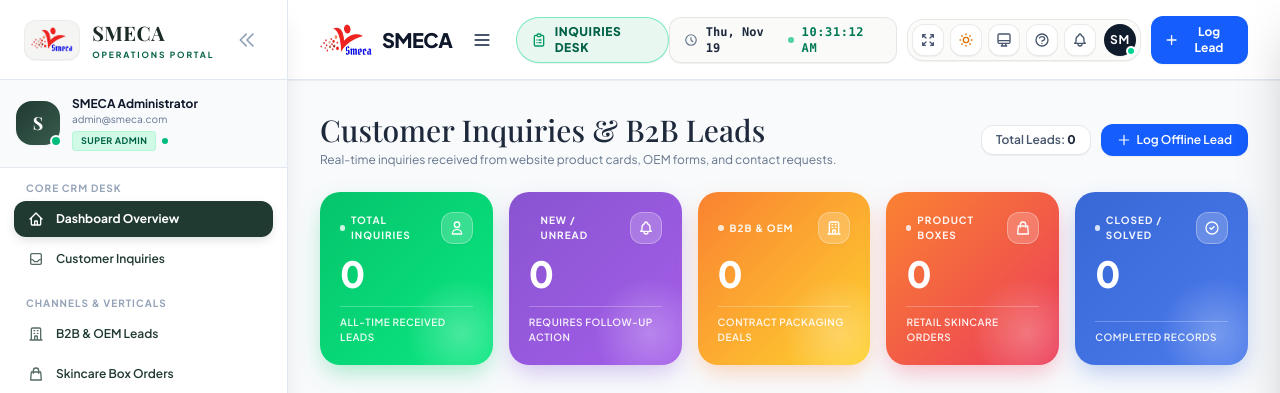
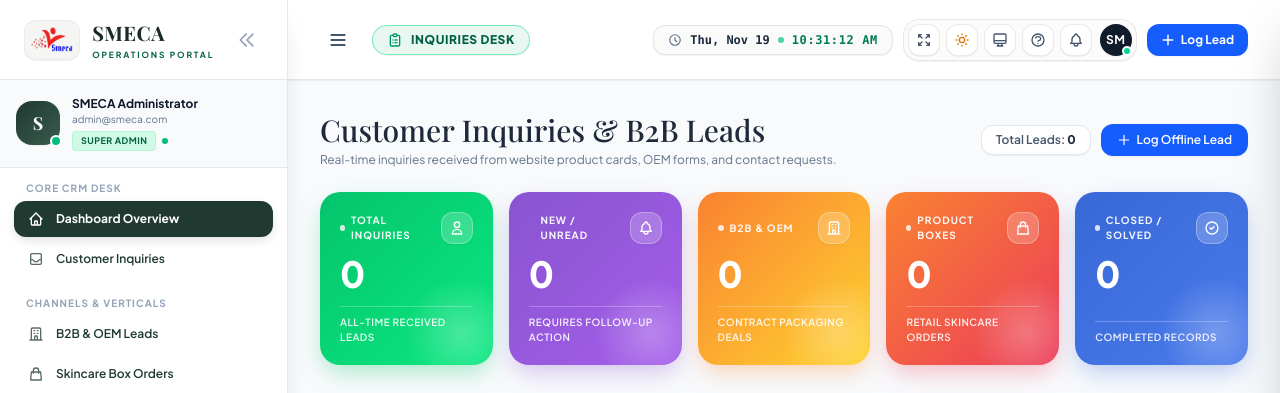
Before and after one commit to HarshRaj239531/smeca, a Laravel app: page /admin/dashboard in a window 1280 px wide. Shown: the top 393 px of the page. Run offline with Laravel 12, Linux system fonts and the light colour scheme; a user stored in the database is signed in; data comes from the database, SQL or seed files in the repository; both versions use the stored data as it was after the commit; style sheets or scripts are compiled from the project's sources; some web fonts are replaced.

Commit message:
feat: add admin executive header view and SQLite database

```diff
--- a/resources/views/admin/partials/header.blade.php
+++ b/resources/views/admin/partials/header.blade.php
@@ -1,16 +1,8 @@
 <!-- Top Executive Header (Matching Reference Architecture) -->
 <header id="adminHeader" class="h-20 bg-white border-b border-stone-200/90 sticky top-0 z-30 shadow-2xs flex items-center justify-between px-4 sm:px-8 transition-colors">
 
-    <!-- Left Section: Brand Logo + Hamburger + Active Module Pill -->
+    <!-- Left Section: Hamburger + Active Module Pill -->
     <div class="flex items-center gap-3 sm:gap-4">
-
-        <!-- Brand Minimalist Logo (like SWS in reference) -->
-        <a href="{{ route('admin.dashboard') }}" class="flex items-center gap-2.5 group">
-            <img src="{{ asset('images/smeca-logo.png') }}" alt="SMECA" class="h-8 w-auto object-contain">
-            <span class="text-xl font-extrabold tracking-tight text-slate-900 group-hover:text-emerald-800 transition font-sans">
-                SMECA
-            </span>
-        </a>
 
         <!-- Sidebar Hamburger Toggle -->
         <button onclick="toggleAdminSidebar()"
```
Also changed, not shown: database/database.sqlite.
